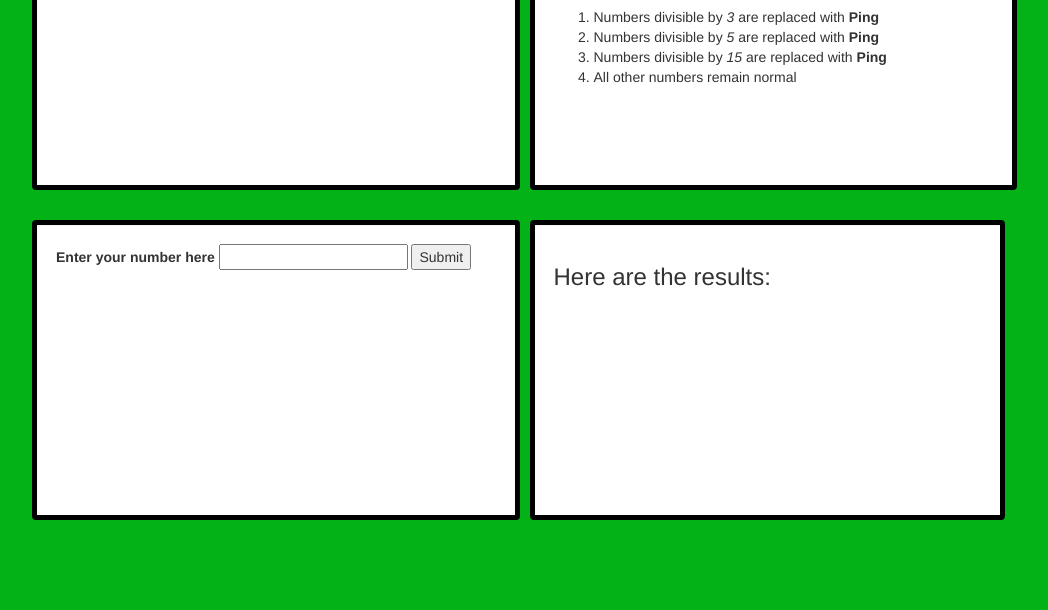
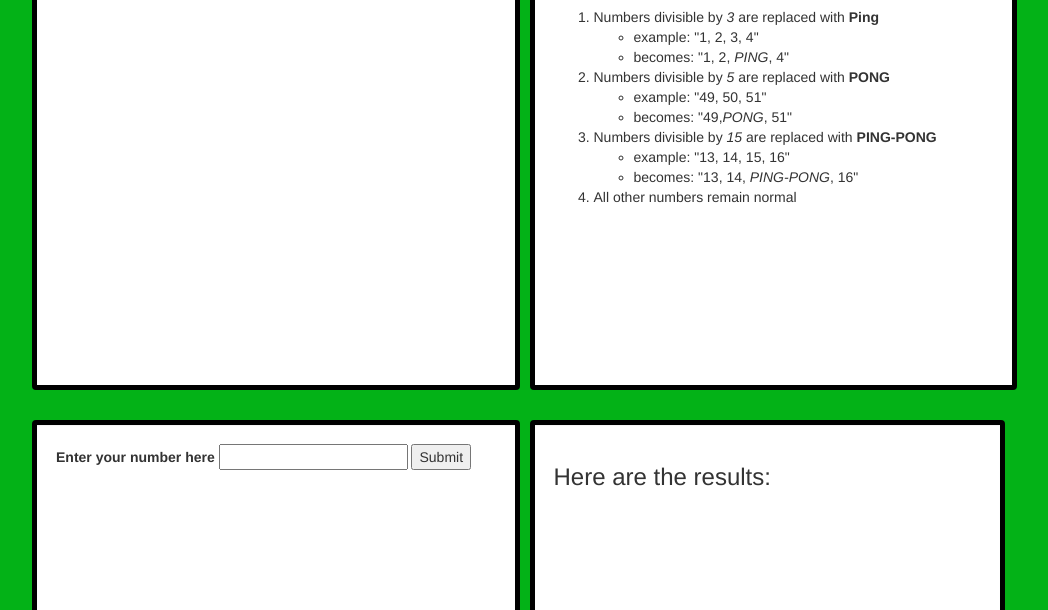
Before and after one commit to paulguevarra/pingpong, a plain HTML site: page index.html in a window 1280 px wide. Shown: the part 190-800 px from the top of the page, without its empty margins (38-1086 px from the left). Drawn offline with Linux system fonts and the light colour scheme.

Commit message:
add unorganized list in html

```diff
--- a/css/styles.css
+++ b/css/styles.css
@@ -6,7 +6,7 @@
   margin-right: 10px;
   margin-top: 10px;
   background-color: white;
-  height: 300px;
+  height: 500px;
 }
 body {
   background-color: #03b217;
--- a/index.html
+++ b/index.html
@@ -22,9 +22,24 @@
             <h2>Let's Play</h2>
             <p>Ping Pong will count up to your number from 1 to your chosen number</p>
             <ol>
-              <li>Numbers divisible by <em>3</em> are replaced with <strong>Ping</strong></li>
-              <li>Numbers divisible by <em>5</em> are replaced with <strong>Ping</strong></li>
-              <li>Numbers divisible by <em>15</em> are replaced with <strong>Ping</strong></li>
+              <li>Numbers divisible by <em>3</em> are replaced with <strong>Ping</strong>
+                <ul>
+                  <li>example: "1, 2, 3, 4"</li>
+                  <li>becomes: "1, 2, <em>PING</em>, 4"</li>
+                </ul>
+              </li>
+              <li>Numbers divisible by <em>5</em> are replaced with <strong>PONG</strong>
+                <ul>
+                  <li>example: "49, 50, 51"</li>
+                  <li>becomes: "49,<em>PONG</em>, 51"</li>
+                </ul>
+              </li>
+              <li>Numbers divisible by <em>15</em> are replaced with <strong>PING-PONG</strong>
+                <ul>
+                  <li>example: "13, 14, 15, 16"</li>
+                  <li>becomes: "13, 14, <em>PING-PONG</em>, 16"</li>
+                </ul>
+              </li>
               <li>All other numbers remain normal</li>
             </ol>
           </div>
```
